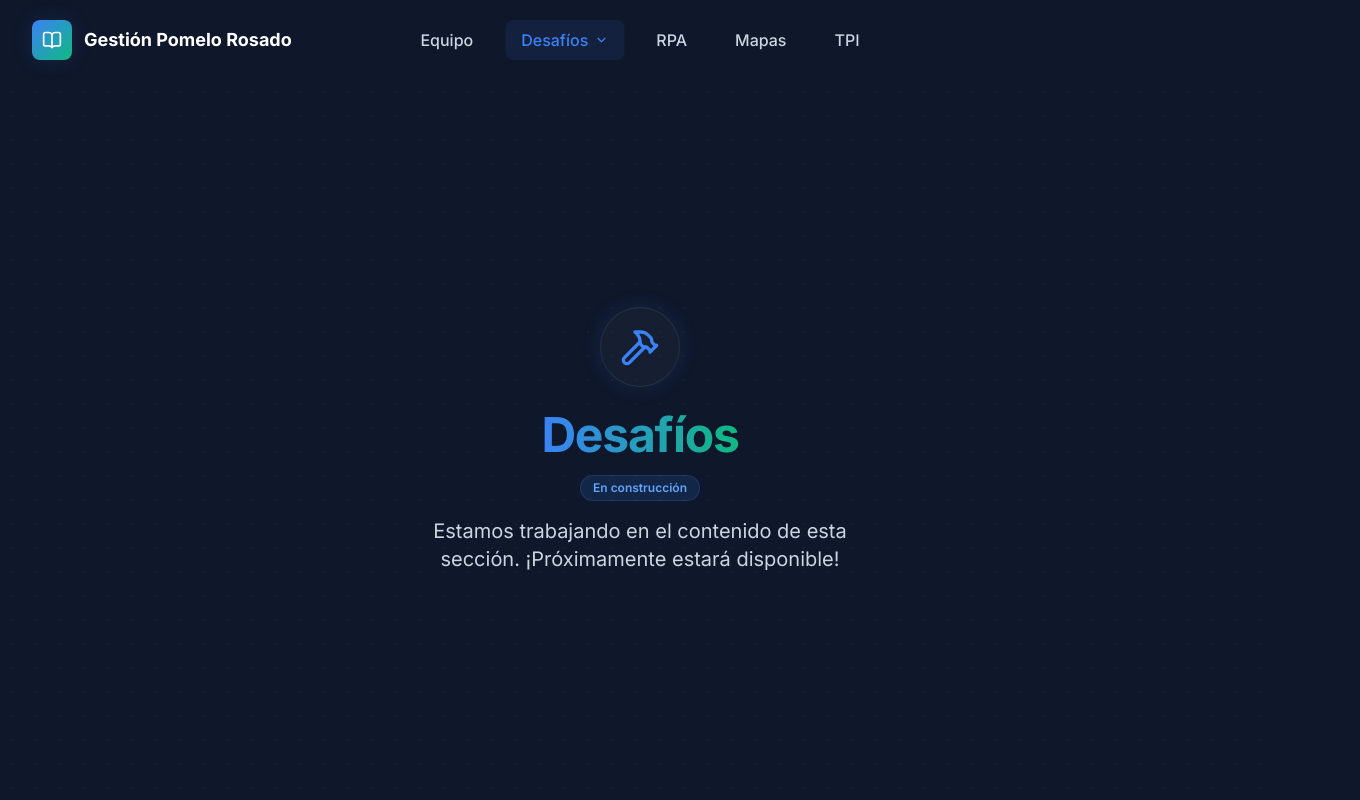
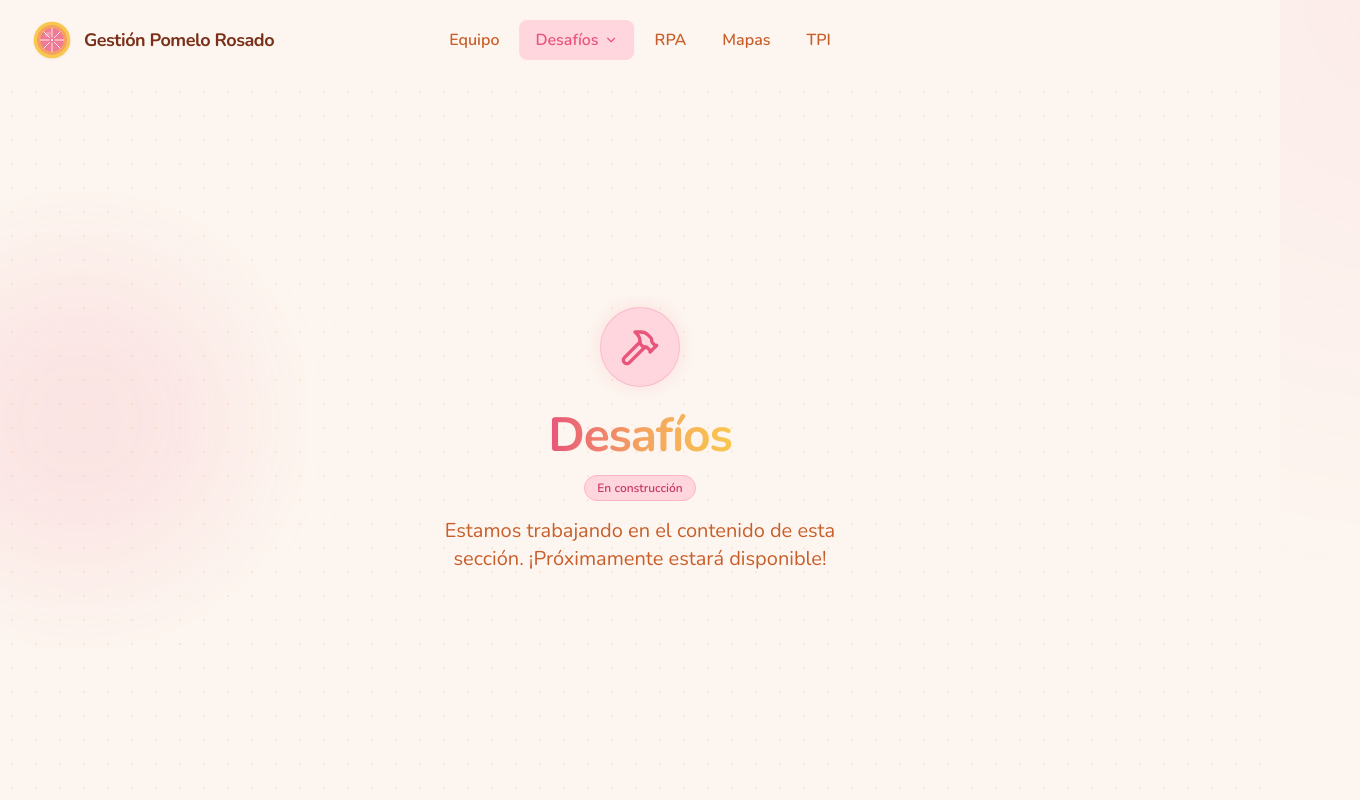
Before and after one commit to IanNunez21/PortfolioGG2026, a React (Vite) app: page /desafios in a window 1280 px wide. Shown: the whole page, 1360 px wide, since content can reach past the window. Built offline with nearby package versions, Linux system fonts and the light colour scheme.

Commit message:
Logo y paleta de colores actualizados

```diff
--- a/package.json
+++ b/package.json
@@ -22,6 +22,7 @@
     "@types/react-dom": "^19.2.3",
     "@vitejs/plugin-react": "^6.0.1",
     "autoprefixer": "^10.4.27",
+    "babel-plugin-react-compiler": "^1.0.0",
     "eslint": "^9.39.4",
     "eslint-plugin-react-hooks": "^7.0.1",
     "eslint-plugin-react-refresh": "^0.5.2",
--- a/src/components/layout/Layout.jsx
+++ b/src/components/layout/Layout.jsx
@@ -3,7 +3,7 @@ import ScrollToTopButton from '../ui/ScrollToTopButton';
 
 export default function Layout({ children }) {
   return (
-    <div className="min-h-screen flex flex-col bg-primary-900">
+    <div className="min-h-screen flex flex-col bg-primary-100">
       <Navbar />
       <main id="main-content" className="flex-1 pt-20" tabIndex="-1">
         {children}
--- a/src/components/layout/Navbar.jsx
+++ b/src/components/layout/Navbar.jsx
@@ -1,8 +1,44 @@
 import { useState, useEffect } from 'react';
 import { Link, NavLink, useLocation } from 'react-router-dom';
 import { motion, AnimatePresence } from 'framer-motion';
-import { Menu, X, BookOpen, ChevronDown } from 'lucide-react';
+import { Menu, X, ChevronDown } from 'lucide-react';
 import { team } from '../../data/teamData';
+
+// SVG logo de pomelo rosado
+function GrapefruitLogo({ size = 40 }) {
+  return (
+    <svg
+      width={size}
+      height={size}
+      viewBox="0 0 48 48"
+      fill="none"
+      xmlns="http://www.w3.org/2000/svg"
+      aria-hidden="true"
+    >
+      {/* Fondo circular — pulpa externa */}
+      <circle cx="24" cy="24" r="22" fill="#F9C74F" />
+      {/* Capa media — tono rosado */}
+      <circle cx="24" cy="24" r="18" fill="#F4A261" />
+      {/* Pulpa interna — rosa */}
+      <circle cx="24" cy="24" r="14" fill="#F07A95" />
+      {/* Segmentos del pomelo */}
+      <g stroke="#FDF6F0" strokeWidth="1.2" strokeLinecap="round" opacity="0.9">
+        {/* Línea vertical */}
+        <line x1="24" y1="10" x2="24" y2="38" />
+        {/* Línea horizontal */}
+        <line x1="10" y1="24" x2="38" y2="24" />
+        {/* Diagonales */}
+        <line x1="14.1" y1="14.1" x2="33.9" y2="33.9" />
+        <line x1="33.9" y1="14.1" x2="14.1" y2="33.9" />
+      </g>
+      {/* Centro brillante */}
+      <circle cx="24" cy="24" r="3" fill="#E8547A" opacity="0.8" />
+      <circle cx="24" cy="24" r="1.5" fill="#FDF6F0" opacity="0.9" />
+      {/* Brillo superior */}
+      <ellipse cx="19" cy="17" rx="4" ry="2.5" fill="white" opacity="0.25" transform="rotate(-30 19 17)" />
+    </svg>
+  );
+}
 
 const navLinks = [
   { label: 'Equipo', to: '/equipo' },
@@ -43,7 +79,7 @@ export default function Navbar() {
     <header
       className={`fixed top-0 left-0 right-0 z-50 transition-all duration-300 ${
         scrolled
-          ? 'bg-primary-900/95 backdrop-blur-xl border-b border-primary-700/50 shadow-[0_1px_20px_rgba(0,0,0,0.4)]'
+          ? 'bg-white/90 backdrop-blur-xl border-b border-primary-200 shadow-navbar'
           : 'bg-transparent'
       }`}
     >
@@ -55,16 +91,16 @@ export default function Navbar() {
             className="flex items-center gap-3 group z-10"
             aria-label="Ir al inicio"
           >
-            <div className="w-10 h-10 rounded-lg bg-gradient-to-br from-accent to-success flex items-center justify-center flex-shrink-0 shadow-glow group-hover:shadow-glow-lg transition-shadow duration-300">
-              <BookOpen className="w-5 h-5 text-white" />
+            <div className="flex-shrink-0 drop-shadow-sm group-hover:drop-shadow-md transition-all duration-300 group-hover:scale-105">
+              <GrapefruitLogo size={40} />
             </div>
-            <span className="font-bold text-lg text-white hidden sm:block leading-tight">
+            <span className="font-bold text-lg text-primary-800 hidden sm:block leading-tight tracking-tight">
               {team.name}
             </span>
           </Link>
 
           {/* Desktop nav */}
-          <div className="hidden lg:flex items-center gap-4 absolute left-1/2 top-1/2 -translate-x-1/2 -translate-y-1/2 z-0 whitespace-nowrap">
+          <div className="hidden lg:flex items-center gap-1 absolute left-1/2 top-1/2 -translate-x-1/2 -translate-y-1/2 z-0 whitespace-nowrap">
             {navLinks.map((link) =>
               link.children ? (
                 <div key={link.label} className="relative">
@@ -90,7 +126,7 @@ export default function Navbar() {
                         animate={{ opacity: 1, y: 0, scale: 1 }}
                         exit={{ opacity: 0, y: -8, scale: 0.97 }}
                         transition={{ duration: 0.15 }}
-                        className="absolute top-full left-0 mt-2 w-64 bg-surface border border-primary-700 rounded-xl shadow-card overflow-hidden"
+                        className="absolute top-full left-0 mt-2 w-64 bg-white border border-primary-200 rounded-xl shadow-card overflow-hidden"
                         role="menu"
                       >
                         <div className="p-1">
@@ -99,10 +135,10 @@ export default function Navbar() {
                               key={child.to}
                               to={child.to}
                               className={({ isActive }) =>
-                                `block px-4 py-2.5 text-sm rounded-lg transition-colors duration-150 ${
+                                `block px-4 py-2.5 text-sm rounded-lg transition-colors duration-150 font-medium ${
                                   isActive
-                                    ? 'bg-accent/15 text-accent'
-                                    : 'text-primary-300 hover:text-white hover:bg-primary-800'
+                                    ? 'bg-blush-100 text-accent'
+                                    : 'text-primary-600 hover:text-primary-900 hover:bg-surface-raised'
                                 }`
                               }
                               role="menuitem"
@@ -131,11 +167,9 @@ export default function Navbar() {
             )}
           </div>
 
-
-
           {/* Mobile hamburger */}
           <button
-            className="lg:hidden p-2 rounded-lg text-primary-300 hover:text-white hover:bg-primary-800 transition-colors"
+            className="lg:hidden p-2 rounded-lg text-primary-500 hover:text-primary-800 hover:bg-surface-overlay transition-colors"
             onClick={() => setIsOpen(!isOpen)}
             aria-label={isOpen ? 'Cerrar menú' : 'Abrir menú'}
             aria-expanded={isOpen}
@@ -153,7 +187,7 @@ export default function Navbar() {
             animate={{ opacity: 1, height: 'auto' }}
             exit={{ opacity: 0, height: 0 }}
             transition={{ duration: 0.25 }}
-            className="lg:hidden bg-primary-900/98 backdrop-blur-xl border-b border-primary-700"
+            className="lg:hidden bg-white/98 backdrop-blur-xl border-b border-primary-200"
           >
             <nav className="max-w-7xl mx-auto px-4 py-4 space-y-1" aria-label="Menú móvil">
               {navLinks.map((link) => (
@@ -162,24 +196,24 @@ export default function Navbar() {
                     to={link.to}
                     end={link.to === '/'}
                     className={({ isActive }) =>
-                      `block px-4 py-3 rounded-xl text-sm font-medium transition-colors ${
+                      `block px-4 py-3 rounded-xl text-sm font-semibold transition-colors ${
                         isActive
-                          ? 'bg-accent/15 text-accent'
-                          : 'text-primary-300 hover:text-white hover:bg-primary-800'
+                          ? 'bg-blush-100 text-accent'
+                          : 'text-primary-600 hover:text-primary-900 hover:bg-surface-overlay'
                       }`
                     }
                   >
                     {link.label}
                   </NavLink>
                   {link.children && (
-                    <div className="ml-4 mt-1 space-y-1 border-l border-primary-700 pl-4">
+                    <div className="ml-4 mt-1 space-y-1 border-l border-primary-300 pl-4">
                       {link.children.map((child) => (
                         <NavLink
                           key={child.to}
                           to={child.to}
                           className={({ isActive }) =>
-                            `block py-2 text-xs transition-colors ${
-                              isActive ? 'text-accent' : 'text-primary-500 hover:text-primary-200'
+                            `block py-2 text-xs font-medium transition-colors ${
+                              isActive ? 'text-accent' : 'text-primary-400 hover:text-primary-700'
                             }`
                           }
                         >
@@ -190,7 +224,6 @@ export default function Navbar() {
                   )}
                 </div>
               ))}
-
             </nav>
           </motion.div>
         )}
--- a/src/index.css
+++ b/src/index.css
@@ -1,4 +1,4 @@
-@import url('https://fonts.googleapis.com/css2?family=Inter:wght@300;400;500;600;700;800&family=JetBrains+Mono:wght@400;500&display=swap');
+@import url('https://fonts.googleapis.com/css2?family=Nunito:wght@300;400;500;600;700;800;900&family=Playfair+Display:wght@400;500;600;700&family=JetBrains+Mono:wght@400;500&display=swap');
 
 @tailwind base;
 @tailwind components;
@@ -10,13 +10,15 @@
   }
 
   body {
-    @apply bg-primary-900 text-primary-100 font-sans antialiased;
-    background-image: radial-gradient(circle at 25% 0%, rgba(59,130,246,0.03) 0%, transparent 50%),
-                      radial-gradient(circle at 75% 100%, rgba(16,185,129,0.03) 0%, transparent 50%);
+    @apply bg-primary-100 text-primary-800 font-sans antialiased;
+    background-image:
+      radial-gradient(circle at 10% 0%, rgba(232, 84, 122, 0.06) 0%, transparent 45%),
+      radial-gradient(circle at 90% 100%, rgba(244, 162, 97, 0.07) 0%, transparent 50%),
+      radial-gradient(circle at 60% 40%, rgba(249, 199, 79, 0.04) 0%, transparent 40%);
   }
 
   ::selection {
-    @apply bg-accent/30 text-white;
+    @apply bg-accent/25 text-accent-dark;
   }
 
   :focus-visible {
@@ -24,7 +26,7 @@
   }
 
   h1, h2, h3, h4, h5 {
-    @apply font-semibold tracking-tight;
+    @apply font-semibold tracking-tight text-primary-800;
   }
 
   a {
@@ -36,13 +38,13 @@
     width: 6px;
   }
   ::-webkit-scrollbar-track {
-    @apply bg-primary-900;
+    @apply bg-primary-100;
   }
   ::-webkit-scrollbar-thumb {
-    @apply bg-primary-700 rounded-full;
+    @apply bg-primary-300 rounded-full;
   }
   ::-webkit-scrollbar-thumb:hover {
-    @apply bg-primary-600;
+    @apply bg-warm;
   }
 }
 
@@ -60,13 +62,13 @@
   }
 
   .btn-ghost {
-    @apply inline-flex items-center gap-2 px-4 py-2 text-primary-300 font-medium rounded-lg
-           hover:text-white hover:bg-primary-800 transition-all duration-200;
+    @apply inline-flex items-center gap-2 px-4 py-2 text-primary-500 font-medium rounded-lg
+           hover:text-primary-800 hover:bg-surface-overlay transition-all duration-200;
   }
 
   .card {
-    @apply bg-surface border border-primary-700 rounded-2xl p-6 shadow-card
-           hover:shadow-card-hover hover:border-primary-600 transition-all duration-300;
+    @apply bg-surface border border-primary-200 rounded-2xl p-6 shadow-card
+           hover:shadow-card-hover hover:border-primary-300 transition-all duration-300;
   }
 
   .card-hover {
@@ -78,19 +80,19 @@
   }
 
   .badge-blue {
-    @apply badge bg-accent/15 text-accent-light border border-accent/20;
+    @apply badge bg-blush-100 text-blush-500 border border-blush-200;
   }
 
-  .badge-green {
-    @apply badge bg-success/15 text-success-light border border-success/20;
+  .text-gradient {
+    @apply bg-gradient-to-r from-accent via-warm to-citrus bg-clip-text text-transparent;
   }
 
   .badge-gray {
-    @apply badge bg-primary-800 text-primary-300 border border-primary-700;
+    @apply badge bg-primary-200 text-primary-600 border border-primary-300;
   }
 
   .badge-purple {
-    @apply badge bg-purple-500/15 text-purple-300 border border-purple-500/20;
+    @apply badge bg-warm/15 text-warm-dark border border-warm/25;
   }
 
   .section {
@@ -102,42 +104,42 @@
   }
 
   .divider {
-    @apply border-t border-primary-700 my-8;
+    @apply border-t border-primary-200 my-8;
   }
 
   .text-gradient {
-    @apply bg-gradient-to-r from-accent-light via-blue-300 to-success-light bg-clip-text text-transparent;
+    @apply bg-gradient-to-r from-accent via-warm to-citrus bg-clip-text text-transparent;
   }
 
   .text-gradient-subtle {
-    @apply bg-gradient-to-r from-primary-100 to-primary-300 bg-clip-text text-transparent;
+    @apply bg-gradient-to-r from-primary-700 to-primary-500 bg-clip-text text-transparent;
   }
 
   .glass {
-    @apply bg-white/5 backdrop-blur-sm border border-white/10;
+    @apply bg-white/60 backdrop-blur-sm border border-white/80;
   }
 
   .nav-link {
-    @apply relative px-3 py-2 text-sm font-medium text-primary-300 rounded-lg
-           hover:text-white hover:bg-primary-800 transition-all duration-200;
+    @apply relative px-3 py-2 text-sm font-semibold text-primary-600 rounded-lg
+           hover:text-primary-900 hover:bg-surface-overlay transition-all duration-200;
   }
 
   .nav-link-active {
-    @apply text-accent bg-accent/10 hover:bg-accent/15;
+    @apply text-accent bg-blush-100 hover:bg-blush-100;
   }
 
   .input-field {
-    @apply w-full bg-primary-800 border border-primary-700 rounded-xl px-4 py-3
-           text-primary-100 placeholder-primary-500 focus:outline-none focus:border-accent
+    @apply w-full bg-white border border-primary-300 rounded-xl px-4 py-3
+           text-primary-800 placeholder-primary-400 focus:outline-none focus:border-accent
            focus:ring-1 focus:ring-accent transition-colors duration-200;
   }
 
   .progress-bar {
-    @apply h-2 rounded-full bg-primary-700 overflow-hidden;
+    @apply h-2 rounded-full bg-primary-200 overflow-hidden;
   }
 
   .progress-fill {
-    @apply h-full rounded-full bg-gradient-to-r from-accent to-success transition-all duration-1000 ease-out;
+    @apply h-full rounded-full bg-gradient-to-r from-accent to-warm transition-all duration-1000 ease-out;
   }
 }
 
@@ -159,13 +161,17 @@
   }
 
   .dot-bg {
-    background-image: radial-gradient(circle, #334155 1px, transparent 1px);
+    background-image: radial-gradient(circle, #F5D0B5 1px, transparent 1px);
     background-size: 24px 24px;
   }
 
   .grid-bg {
-    background-image: linear-gradient(#1E293B 1px, transparent 1px),
-                      linear-gradient(90deg, #1E293B 1px, transparent 1px);
+    background-image: linear-gradient(#FAE8D8 1px, transparent 1px),
+                      linear-gradient(90deg, #FAE8D8 1px, transparent 1px);
     background-size: 32px 32px;
   }
+
+  .font-display {
+    font-family: 'Playfair Display', Georgia, serif;
+  }
 }
--- a/src/pages/Desafios.jsx
+++ b/src/pages/Desafios.jsx
@@ -4,21 +4,24 @@ import { Hammer } from 'lucide-react';
 export default function Desafios() {
   return (
     <section className="min-h-[calc(100dvh-5rem)] flex items-center justify-center p-6 relative">
-      <div className="absolute inset-0 dot-bg opacity-20 pointer-events-none" aria-hidden="true" />
+      <div className="absolute inset-0 dot-bg opacity-40 pointer-events-none" aria-hidden="true" />
+      <div className="absolute top-1/4 -left-20 w-80 h-80 bg-accent/10 rounded-full blur-3xl pointer-events-none" />
+      <div className="absolute bottom-1/4 -right-20 w-80 h-80 bg-warm/12 rounded-full blur-3xl pointer-events-none" />
+
       <motion.div
         initial={{ opacity: 0, scale: 0.95 }}
         animate={{ opacity: 1, scale: 1 }}
         transition={{ duration: 0.5 }}
         className="text-center z-10 flex flex-col items-center"
       >
-        <div className="w-20 h-20 rounded-full bg-primary-800/50 flex items-center justify-center mb-6 border border-primary-700/50 shadow-glow">
+        <div className="w-20 h-20 rounded-full bg-blush-100 flex items-center justify-center mb-6 border border-accent/20 shadow-glow">
           <Hammer className="w-10 h-10 text-accent" />
         </div>
-        <h1 className="text-4xl sm:text-5xl font-bold mb-4 bg-gradient-to-r from-accent to-success bg-clip-text text-transparent">
+        <h1 className="text-4xl sm:text-5xl font-bold mb-4 text-gradient">
           Desafíos
         </h1>
         <span className="badge badge-blue mb-4">En construcción</span>
-        <p className="text-primary-300 text-lg sm:text-xl max-w-md mx-auto">
+        <p className="text-primary-600 text-lg sm:text-xl max-w-md mx-auto">
           Estamos trabajando en el contenido de esta sección. ¡Próximamente estará disponible!
         </p>
       </motion.div>
--- a/tailwind.config.js
+++ b/tailwind.config.js
@@ -8,38 +8,58 @@ export default {
     extend: {
       colors: {
         primary: {
-          DEFAULT: '#0F172A',
-          50: '#F8FAFC',
-          100: '#F1F5F9',
-          200: '#E2E8F0',
-          300: '#CBD5E1',
-          400: '#94A3B8',
-          500: '#64748B',
-          600: '#475569',
-          700: '#334155',
-          800: '#1E293B',
-          900: '#0F172A',
-          950: '#020617',
+          DEFAULT: '#FDF6F0',
+          50: '#FFFCFA',
+          100: '#FDF6F0',
+          200: '#FAE8D8',
+          300: '#F5D0B5',
+          400: '#EDAC80',
+          500: '#E08050',
+          600: '#C85E2A',
+          700: '#A04420',
+          800: '#7A3018',
+          900: '#4A1C0C',
+          950: '#2A0E06',
         },
         accent: {
-          DEFAULT: '#3B82F6',
-          light: '#60A5FA',
-          dark: '#2563EB',
-          glow: '#3B82F620',
+          DEFAULT: '#E8547A',
+          light: '#F07A95',
+          dark: '#C93660',
+          glow: '#E8547A20',
+        },
+        warm: {
+          DEFAULT: '#F4A261',
+          light: '#F7BE8A',
+          dark: '#E07A35',
+          glow: '#F4A26120',
+        },
+        citrus: {
+          DEFAULT: '#F9C74F',
+          light: '#FBD96F',
+          dark: '#E5A820',
         },
         success: {
-          DEFAULT: '#10B981',
-          light: '#34D399',
-          dark: '#059669',
+          DEFAULT: '#4CAF82',
+          light: '#70C99E',
+          dark: '#2E8A5E',
         },
         surface: {
-          DEFAULT: '#1E293B',
-          raised: '#263548',
-          overlay: '#2D3F55',
+          DEFAULT: '#FEF9F5',
+          raised: '#FDF2E9',
+          overlay: '#FAE8D8',
+        },
+        blush: {
+          50: '#FFF0F3',
+          100: '#FFD6DE',
+          200: '#FFB3C1',
+          300: '#FF8FA3',
+          400: '#E8547A',
+          500: '#C93660',
         },
       },
       fontFamily: {
-        sans: ['Inter', 'system-ui', 'sans-serif'],
+        sans: ['Nunito', 'system-ui', 'sans-serif'],
+        display: ['Playfair Display', 'Georgia', 'serif'],
         mono: ['JetBrains Mono', 'monospace'],
       },
       animation: {
@@ -47,7 +67,8 @@ export default {
         'slide-up': 'slideUp 0.5s ease-out',
         'slide-in-right': 'slideInRight 0.4s ease-out',
         'pulse-slow': 'pulse 3s cubic-bezier(0.4, 0, 0.6, 1) infinite',
-        'float': 'float 3s ease-in-out infinite',
+        'float': 'float 4s ease-in-out infinite',
+        'spin-slow': 'spin 8s linear infinite',
       },
       keyframes: {
         fadeIn: {
@@ -69,18 +90,21 @@ export default {
       },
       backgroundImage: {
         'gradient-radial': 'radial-gradient(var(--tw-gradient-stops))',
-        'dot-pattern': 'radial-gradient(circle, #334155 1px, transparent 1px)',
-        'grid-pattern': 'linear-gradient(#334155 1px, transparent 1px), linear-gradient(90deg, #334155 1px, transparent 1px)',
+        'dot-pattern': 'radial-gradient(circle, #F5D0B5 1px, transparent 1px)',
+        'grid-pattern': 'linear-gradient(#FAE8D8 1px, transparent 1px), linear-gradient(90deg, #FAE8D8 1px, transparent 1px)',
       },
       backgroundSize: {
         'dot-sm': '24px 24px',
         'grid-sm': '32px 32px',
       },
       boxShadow: {
-        'glow': '0 0 20px rgba(59, 130, 246, 0.15)',
-        'glow-lg': '0 0 40px rgba(59, 130, 246, 0.2)',
-        'card': '0 4px 24px rgba(0,0,0,0.3)',
-        'card-hover': '0 8px 40px rgba(0,0,0,0.4)',
+        'glow': '0 0 20px rgba(232, 84, 122, 0.15)',
+        'glow-lg': '0 0 40px rgba(232, 84, 122, 0.25)',
+        'warm-glow': '0 0 20px rgba(244, 162, 97, 0.2)',
+        'warm-glow-lg': '0 0 40px rgba(244, 162, 97, 0.3)',
+        'card': '0 2px 16px rgba(160, 68, 32, 0.08)',
+        'card-hover': '0 6px 32px rgba(160, 68, 32, 0.14)',
+        'navbar': '0 1px 24px rgba(160, 68, 32, 0.1)',
       },
     },
   },
```
Also changed, not shown: src/components/layout/Footer.jsx (+37 -11 lines), src/components/sections/HeroSection.jsx (+39 -17 lines), src/pages/DesafioDetalle.jsx (+4 -4 lines), src/pages/Equipo.jsx (+7 -8 lines), 1 other file (tests, documents, lock files or other folders).
